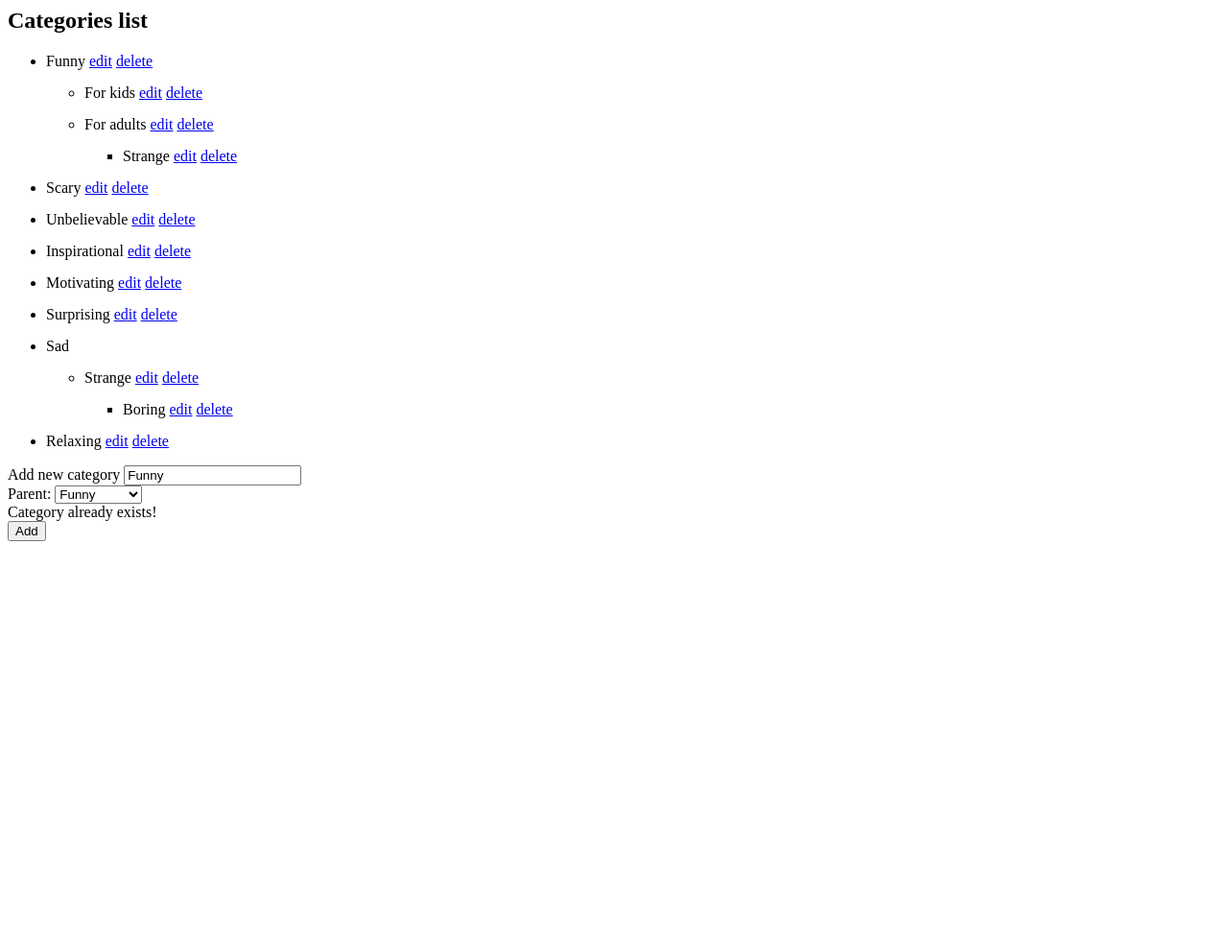
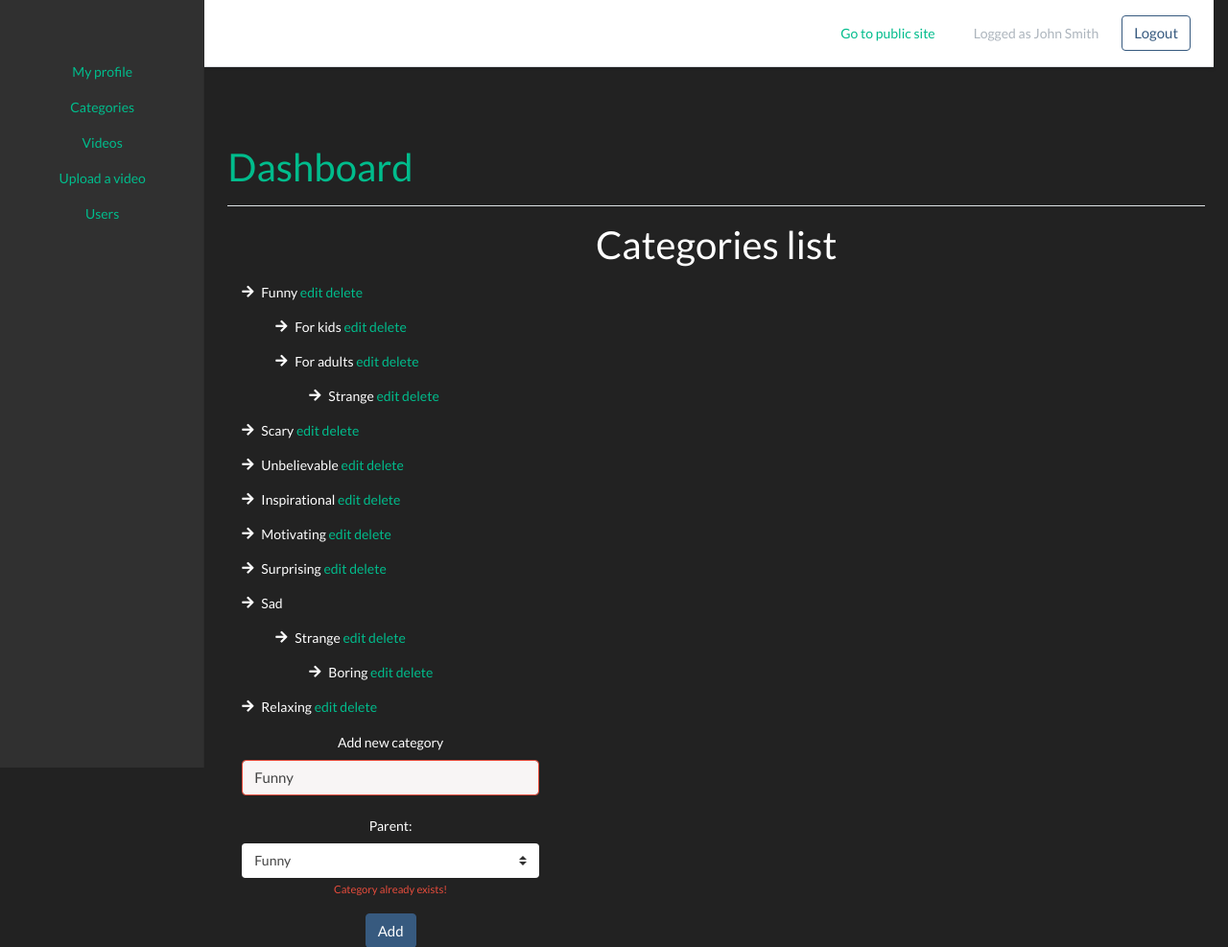
Before and after one commit to trieuhieu509a/symfony-template, a Symfony app: template templates/admin/categories.html.twig in a window 1280 px wide. Shown: the top 987 px of the page at 96% size. Before the commit the page ends 564 px from the top, so only its background shows below. Run offline with Twig, Linux system fonts and the light colour scheme; the template is opened without the code that fills it, so the values that code supplies are empty; some libraries are stand-ins or nearby versions.

Commit message:
125. Make template links working in Symfony - part 4

```diff
--- a/templates/admin/base.html.twig
+++ b/templates/admin/base.html.twig
@@ -9,7 +9,7 @@
 {% block main %}
     <div class="d-flex flex-column flex-md-row align-items-center p-3 px-md-4 mb-3 bg-white border-bottom shadow-sm">
         <h5 class="my-0 mr-md-auto font-weight-normal">Awesome Videos</h5>
-        <a class="nav-link active" href=""> Go to public site</a>
+        <a class="nav-link active" href="{{path('main_page')}}"> Go to public site</a>
         <nav class="my-2 my-md-0 mr-md-3">
             <a class="p-2 text-dark">Logged as John Smith</a>
         </nav>
@@ -21,31 +21,31 @@
             <div class="sidebar-sticky">
                 <ul class="nav flex-column">
                     <li class="nav-item">
-                            <a class="nav-link" href="my_profile.php">
+                        <a class="nav-link" href="{{path('admin_main_page')}}">
                             <span data-feather="file"></span>
                             My profile
                         </a>
                     </li>
                     <li class="nav-item">
-                            <a class="nav-link" href="categories.php">
+                        <a class="nav-link" href="{{path('categories')}}">
                             <span data-feather="file"></span>
                             Categories
                         </a>
                     </li>
                     <li class="nav-item">
-                            <a class="nav-link" href="videos.php">
+                        <a class="nav-link" href="{{path('videos')}}">
                             <span data-feather="shopping-cart"></span>
                             Videos
                         </a>
                     </li>
                     <li class="nav-item">
-                            <a class="nav-link" href="upload_video.php">
+                        <a class="nav-link" href="{{path('upload_video')}}">
                             <span data-feather="shopping-cart"></span>
                             Upload a video
                         </a>
                     </li>
                     <li class="nav-item">
-                            <a class="nav-link" href="users.php">
+                        <a class="nav-link" href="{{path('users')}}">
                             <span data-feather="users"></span>
                             Users
                         </a>
@@ -57,7 +57,7 @@
 
         <main role="main" class="col-md-9 ml-sm-auto col-lg-10 px-4">
             <div class="d-flex justify-content-between flex-wrap flex-md-nowrap align-items-center pt-3 pb-2 mb-3 border-bottom">
-                    <h1 class="h2"><a href="my_profile.php">Dashboard</a></h1>
+                <h1 class="h2"><a href="{{path('admin_main_page')}}">Dashboard</a></h1>
             </div>
             {% block mainadmin %}{% endblock %}
         </main>
--- a/templates/admin/categories.html.twig
+++ b/templates/admin/categories.html.twig
@@ -1,15 +1,19 @@
-<?php include('includes/_header.php'); ?>
+{% extends 'admin/base.html.twig' %}
 
+{% block customstylesheets %}
+    {{parent()}}
     <style>
         .fa-ul>li {
             margin-top: 15px;
         }
     </style>
+{% endblock %}
 
+{% block mainadmin %}
     <h2>Categories list</h2>
 
     <ul class="fa-ul text-left">
-    <li><i class="fa-li fa fa-arrow-right"></i>Funny <a href="edit_category.php">edit</a> <a onclick="return confirm('Are you sure?');"
+        <li><i class="fa-li fa fa-arrow-right"></i>Funny <a href="{{path('edit_category')}}">edit</a> <a onclick="return confirm('Are you sure?');"
                                                                                                          href="#">delete</a></li>
         <ul class="fa-ul text-left">
             <li><i class="fa-li fa fa-arrow-right"></i>For kids <a href="edit_category.php">edit</a> <a onclick="return confirm('Are you sure?');"
@@ -65,6 +69,4 @@
             <button class="btn btn-primary mt-3" type="submit">Add</button>
         </div>
     </form>
-
-
-<?php include('includes/_footer.php'); ?>
+{% endblock %}
```
Also changed, not shown: src/Controller/AdminController.php (+41 -0 lines). Lines whose indentation alone changed are shown as unchanged.
